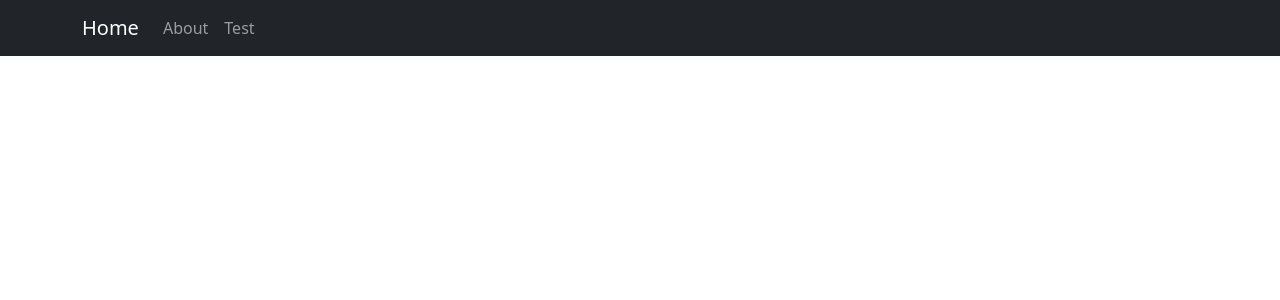
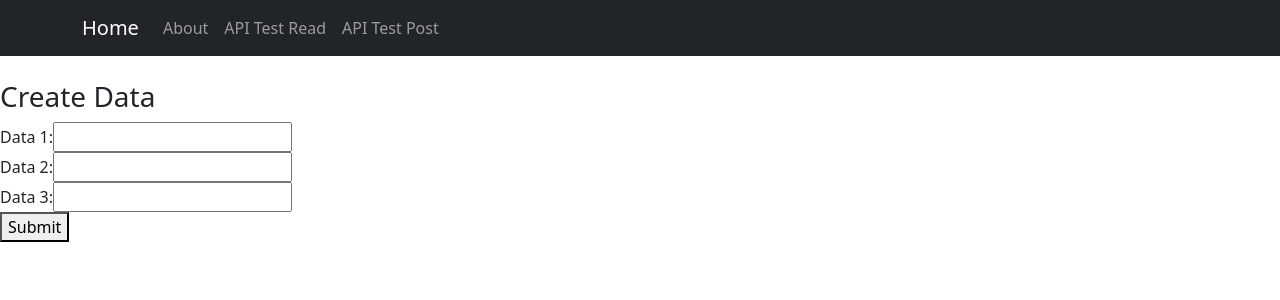
Before and after one commit to andrewcargill/sawmill_go, a React (Create React App) app in the folder mill/: page /post in a window 1280 px wide. Before the commit this address had no page. Shown: the top 300 px of the page. Built offline with nearby package versions, Linux system fonts and the light colour scheme.

Commit message:
test writing to api

```diff
--- a/mill/src/About.jsx
+++ b/mill/src/About.jsx
@@ -4,7 +4,8 @@ import React from 'react';
 const About = () => {
   return (
     <div>
-      <h1>This is the About Page!</h1>
+      <h1>About!</h1>
+      <h2>This is a database that allows sawmills to log the path of there timber. From the forest to the customer.</h2>
     </div>
   );
 };
--- a/mill/src/App.js
+++ b/mill/src/App.js
@@ -4,6 +4,7 @@ import Home from './Home';
 import About from './About';
 import TestApi from './pages/TestApi';
 import Layout from './pages/Layout';
+import TestPostApi from './pages/TestPostApi';
 
 const App = () => {
   return (
@@ -13,6 +14,7 @@ const App = () => {
         <Route path="" element={<Home />} />
         <Route path="about" element={<About />} />
         <Route path="test" element={<TestApi />} />
+        <Route path="post" element={<TestPostApi />} />
       </Routes>
     </Router>
 
--- a/mill/src/Home.jsx
+++ b/mill/src/Home.jsx
@@ -4,7 +4,7 @@ const Home = () => {
   return (
     <div>
 
-      <h1>Hello, React!</h1>
+      <h1>Hello, Welcome to the Sawmill Go Frontend!</h1>
     </div>
   );
 };
--- a/mill/src/pages/Layout.jsx
+++ b/mill/src/pages/Layout.jsx
@@ -23,7 +23,10 @@ const Layout = () => {
                 <Link className="nav-link" to="about">About</Link>
               </li>
               <li className="nav-item">
-                <Link className="nav-link" to="test">Test</Link>
+                <Link className="nav-link" to="test">API Test Read</Link>
+              </li>
+              <li className="nav-item">
+                <Link className="nav-link" to="post">API Test Post</Link>
               </li>
             </ul>
           </div>
--- /dev/null
+++ b/mill/src/pages/TestPostApi.jsx
@@ -0,0 +1,56 @@
+import React, { useState } from 'react';
+import axios from 'axios';
+
+const TestPostApi = () => {
+  const [data1, setData1] = useState('');
+  const [data2, setData2] = useState('');
+  const [data3, setData3] = useState('');
+  const [success, setSuccess] = useState(false); // State variable for success message
+
+  const handleSubmit = async (e) => {
+    e.preventDefault();
+
+    try {
+      const response = await axios.post('https://sawmill-live-api-ecf54c3f35e6.herokuapp.com/api/lumber/', {
+        data1,
+        data2,
+        data3,
+      });
+      console.log('Data created:', response.data);
+
+      // Reset form fields after successful submission
+      setData1('');
+      setData2('');
+      setData3('');
+
+      setSuccess(true); // Set success status to true
+    } catch (error) {
+      console.error('Error creating data:', error);
+    }
+  };
+
+  return (
+    <div>
+      <h3>Create Data</h3>
+      <form onSubmit={handleSubmit}>
+        <div>
+          <label>Data 1:</label>
+          <input type="text" value={data1} onChange={(e) => setData1(e.target.value)} required />
+        </div>
+        <div>
+          <label>Data 2:</label>
+          <input type="number" value={data2} onChange={(e) => setData2(e.target.value)} required />
+        </div>
+        <div>
+          <label>Data 3:</label>
+          <input type="text" value={data3} onChange={(e) => setData3(e.target.value)} required />
+        </div>
+        <button type="submit">Submit</button>
+      </form>
+
+      {success && <p>Success! Data created.</p>} {/* Display success message if success is true */}
+    </div>
+  );
+};
+
+export default TestPostApi;
```
